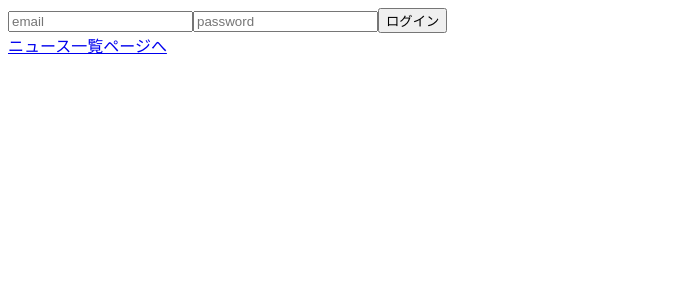
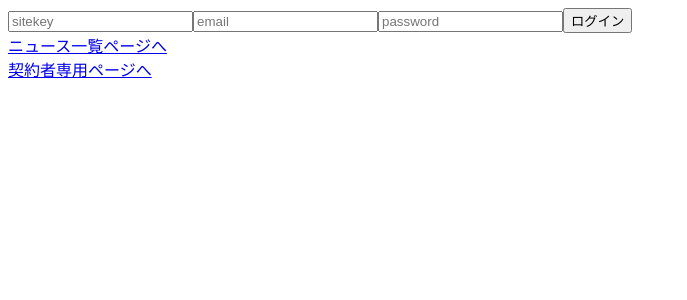
Before and after one commit to HisashiHasebe/sample-b2b-service, a Nuxt app: page /login in a window 1280 px wide. Shown: the top 300 px of the page, without its empty margins (0-687 px from the left). Built offline with nearby package versions, Linux system fonts and the light colour scheme.

Commit message:
login/index.vueにsitekey関連追記

```diff
--- a/pages/login/index.vue
+++ b/pages/login/index.vue
@@ -4,6 +4,7 @@
         {{ resultMessage }}
       </p>
 
+        <input v-model="sitekey" name="sitekey" type="sitekey" placeholder="sitekey">
         <input v-model="email" name="email" type="email" placeholder="email">
         <input
             v-model="password"
@@ -20,6 +21,11 @@
                 ニュース一覧ページへ
             </nuxt-link>
         </div>
+        <div>
+            <nuxt-link to="/owners-page/">
+                契約者専用ページへ
+            </nuxt-link>
+        </div>
     </form>
 </template>
 
@@ -27,6 +33,7 @@
 export default {
     data () {
         return {
+            sitekey: '',
             email: '',
             password: '',
             loginStatus: null,
@@ -47,6 +54,8 @@ export default {
     },
     methods: {
         async login () {
+            localStorage.setItem('sitekey', this.sitekey);
+            this.$axios.defaults.baseURL = `https://${this.sitekey}.g.kuroco.app`;
             try {
                 const payload = {
                     email: this.email,
```
